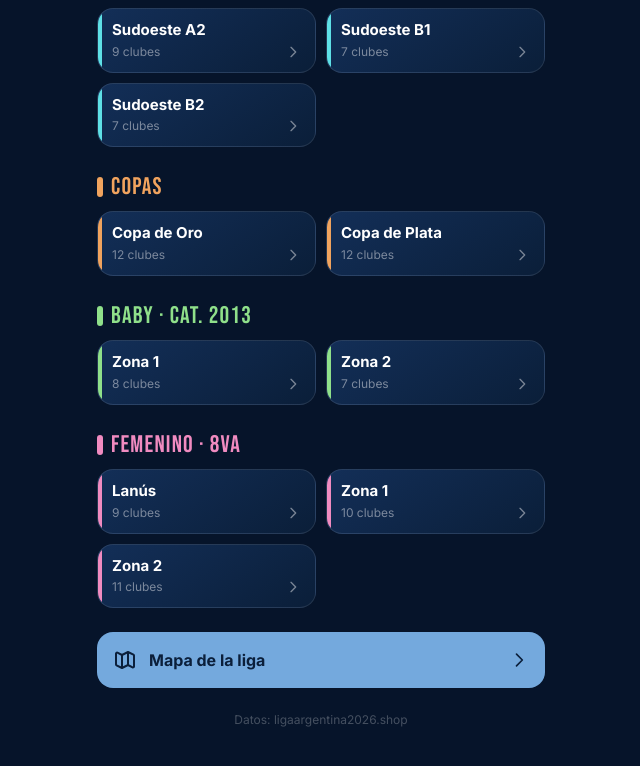
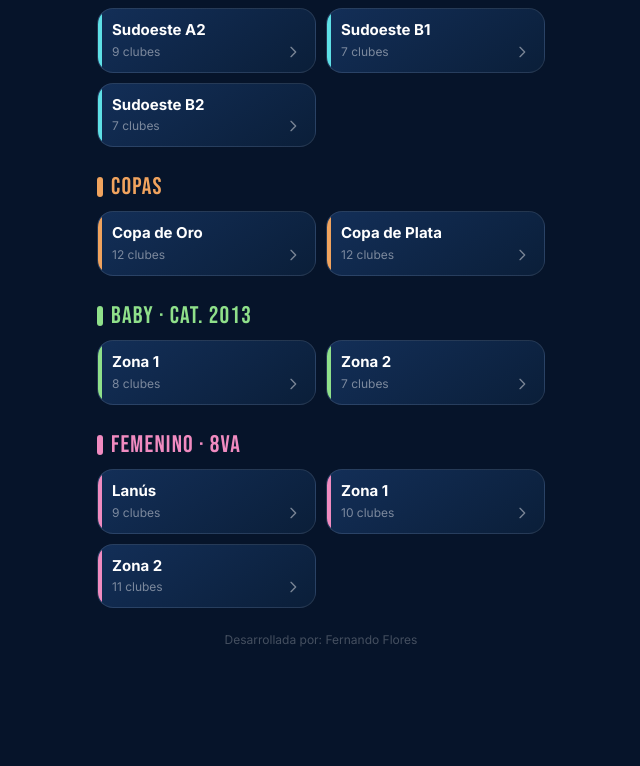
Before and after one commit to Xelerom1985/LigaArgentinaFutsal, a React (Vite) app: page / in a window 1280 px wide. Shown: the part 940-1706 px from the top of the page, without its empty margins (319-959 px from the left). Built offline with nearby package versions, Linux system fonts and the light colour scheme.

Commit message:
Saca botón Mapa de la liga; pie: Desarrollada por Fernando Flores
Co-Authored-By: Claude Opus 5.5 <noreply@anthropic.com>

```diff
--- a/src/components/Home.jsx
+++ b/src/components/Home.jsx
@@ -1,5 +1,5 @@
-import { grupos, MAPA_LIGA_URL } from '../data/zonas'
-import { Lupa, Mapa, Flecha } from './Iconos'
+import { grupos } from '../data/zonas'
+import { Lupa, Flecha } from './Iconos'
 
 export default function Home({ abrirZona, abrirBuscar }) {
   return (
@@ -44,17 +44,7 @@ export default function Home({ abrirZona, abrirBuscar }) {
           </section>
         ))}
 
-        <a
-          href={MAPA_LIGA_URL}
-          target="_blank"
-          rel="noopener noreferrer"
-          className="flex items-center gap-3 rounded-2xl px-4 py-4 bg-celeste text-noche font-bold active:opacity-85"
-        >
-          <Mapa className="w-6 h-6" />
-          <span className="flex-1">Mapa de la liga</span>
-          <Flecha className="w-5 h-5" />
-        </a>
-        <p className="text-white/25 text-xs text-center">Datos: ligaargentina2026.shop</p>
+        <p className="text-white/25 text-xs text-center">Desarrollada por: Fernando Flores</p>
       </div>
     </div>
   )
```
